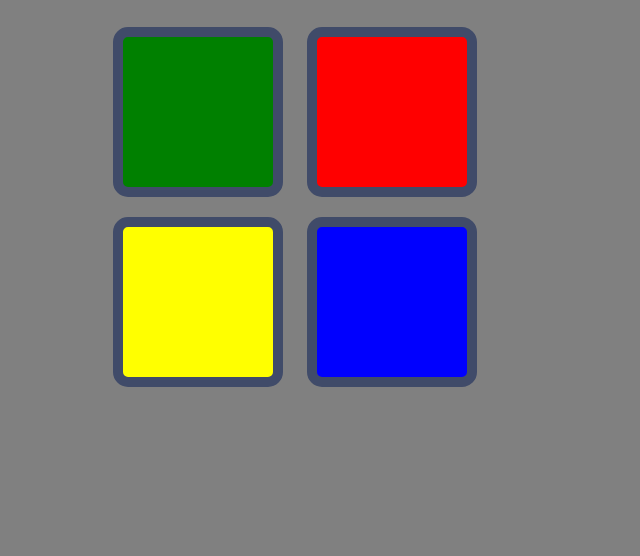
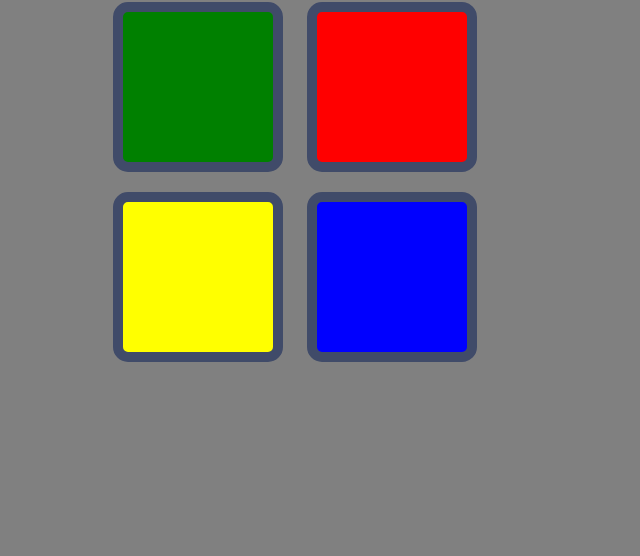
Before and after one commit to Zoll-e/SimonGame, a plain HTML site: page index.html in a window 1280 px wide. Shown: the part 244-800 px from the top of the page, without its empty margins (297-937 px from the left). Drawn offline with Linux system fonts and the light colour scheme.

Commit message:
minorAdjust

```diff
--- a/styles.css
+++ b/styles.css
@@ -1,21 +1,20 @@
-body{
+body {
     background-color: grey;
-    margin: 5% 25rem;
-
+    margin: 3% 25rem;
 }
 
-h1{
-
+h1 {
     font-family: 'ArcadeClassic';
     letter-spacing: 1.5rem;
     font-size: 3rem;
     text-align: center;
 }
 
-.pressed{
+.pressed {
     box-shadow: 0 3px 4px 0 #DBEDF3;
     opacity: 0.5;
 }
+
 .btn {
     outline: none;
     border: 10px solid #404B69;
@@ -31,23 +30,20 @@ h1{
     height: 170px;
     text-align: center;
     margin: 10px;
-
-
-
 }
 
-.g{
+.g {
     background-color: green;
 }
 
-.r{
+.r {
     background-color: red;
 }
 
-.y{
+.y {
     background-color: yellow;
 }
 
-.b{
+.b {
     background-color: blue;
 }
```
